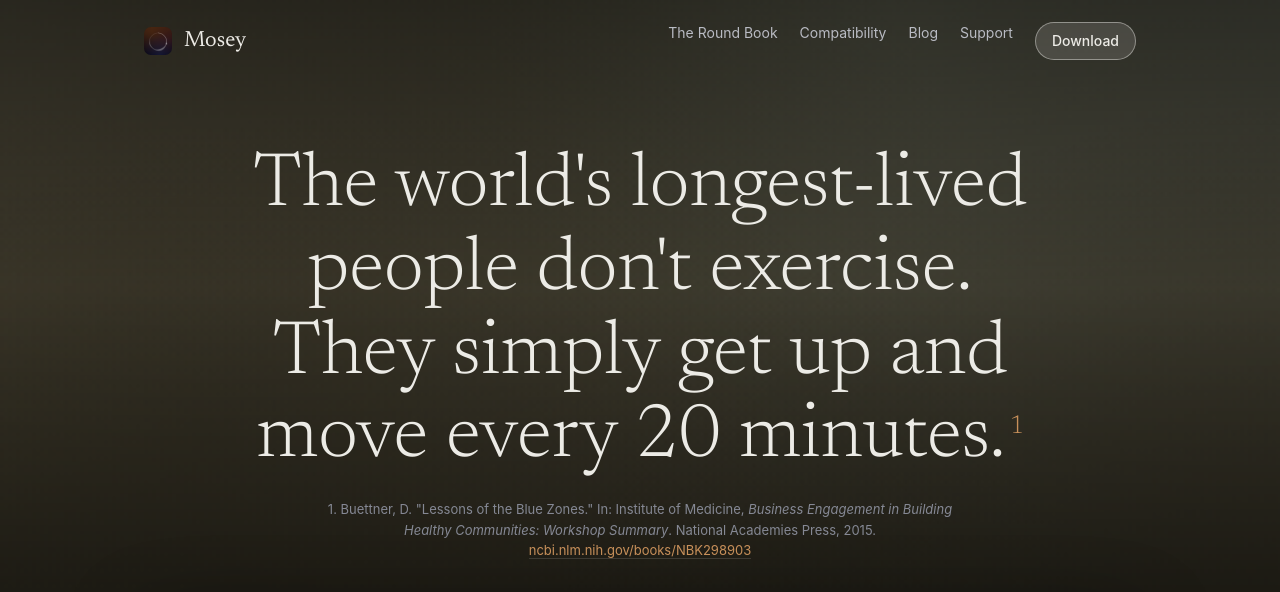
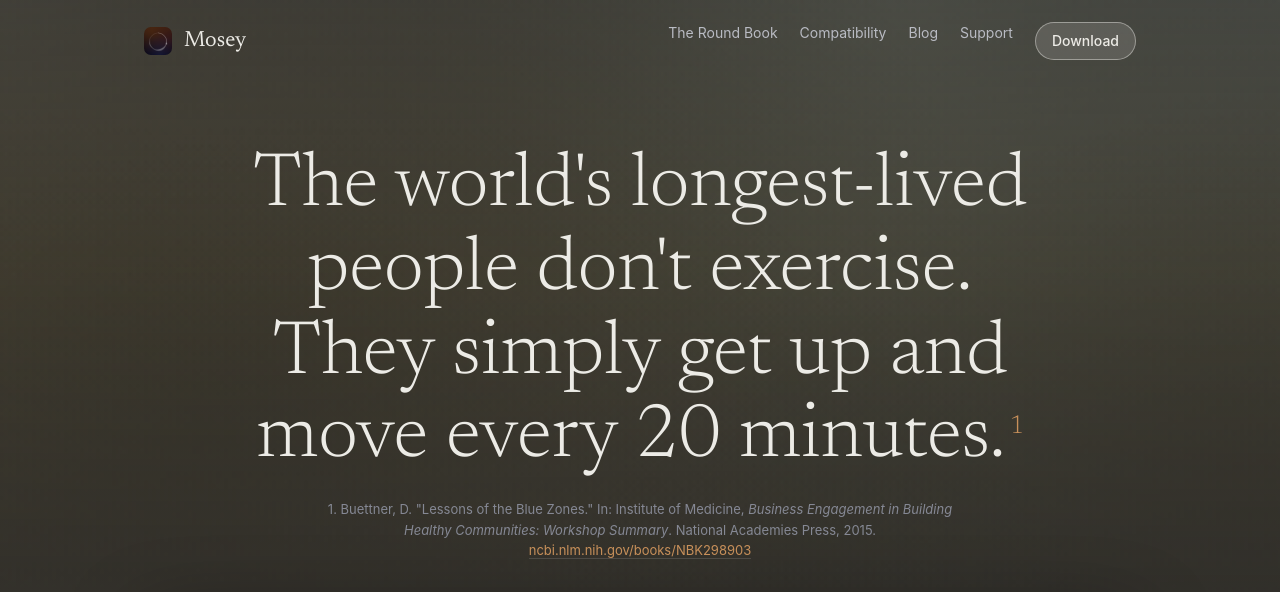
Before and after one commit to akaalias/mosey-site, a Jekyll site: the page built from index.html, in a window 1280 px wide. Shown: the top 592 px of the page. Built offline with Jekyll 4.4.1, drawn with Linux system fonts in a browser that asks for light colours; grey boxes are pictures that could not be loaded.

Commit message:
Homepage: the scrim is a light veil in the ground's colour, not a plunge to black

```diff
--- a/_layouts/default.html
+++ b/_layouts/default.html
@@ -43,7 +43,7 @@
   footer a { color:var(--ink-2); border:0; }
   @media (prefers-reduced-motion: reduce) { * { animation: none !important; transition: none !important; } }
   .field { position:fixed; inset:0; width:100%; height:100%; z-index:-2; }
-  .scrim { position:fixed; inset:0; z-index:-1; background:linear-gradient(to bottom, rgba(0,0,0,.45) 0%, rgba(0,0,0,.12) 32%, rgba(0,0,0,.35) 55%, rgba(0,0,0,.85) 100%); pointer-events:none; }
+  .scrim { position:fixed; inset:0; z-index:-1; background:linear-gradient(to bottom, rgba(42,44,55,.30) 0%, rgba(42,44,55,.10) 30%, rgba(42,44,55,.28) 60%, rgba(42,44,55,.50) 100%); pointer-events:none; }
 
   .shot.film video { width:100%; display:block; }
 </style>
```
